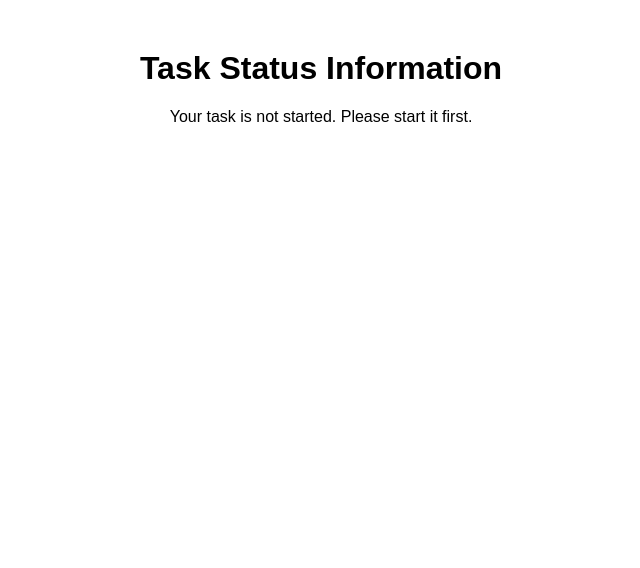
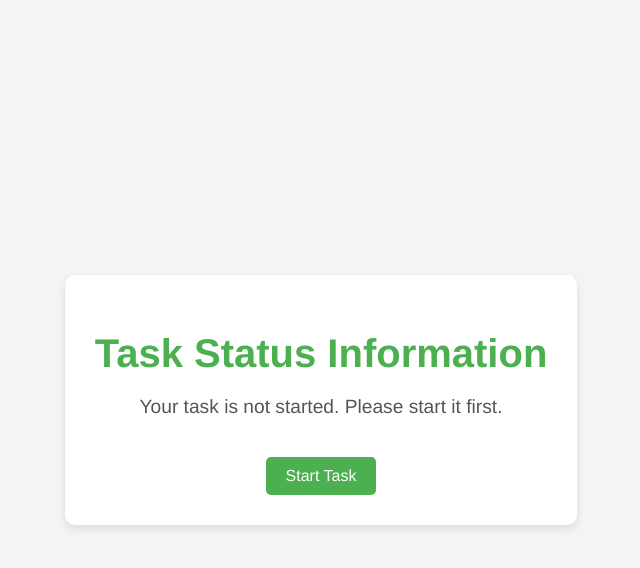
Before and after one commit to AnjumanBhandar/Task-Status-Page, a plain HTML site: page index.html in a window 1280 px wide. Shown: the whole page, without its empty margins (319-959 px from the left). Drawn offline with Linux system fonts and the light colour scheme.

Commit message:
Update index.html

```diff
--- a/index.html
+++ b/index.html
@@ -1,17 +1,59 @@
 <!DOCTYPE html>
-<html>
+<html lang="en">
 <head>
+    <meta charset="UTF-8">
+    <meta name="viewport" content="width=device-width, initial-scale=1.0">
     <title>Task Status</title>
     <style>
         body {
-            font-family: Arial, sans-serif;
+            font-family: 'Helvetica Neue', Arial, sans-serif;
+            background-color: #f4f4f4;
+            color: #333;
+            display: flex;
+            justify-content: center;
+            align-items: center;
+            height: 100vh;
+            margin: 0;
+        }
+        .container {
+            background: #fff;
+            padding: 30px;
+            border-radius: 10px;
+            box-shadow: 0 4px 8px rgba(0, 0, 0, 0.1);
+            max-width: 500px;
             text-align: center;
-            margin-top: 50px;
+        }
+        h1 {
+            font-size: 2.5em;
+            color: #4CAF50;
+            margin-bottom: 20px;
+        }
+        p {
+            font-size: 1.2em;
+            color: #555;
+        }
+        .start-btn {
+            display: inline-block;
+            margin-top: 20px;
+            padding: 10px 20px;
+            font-size: 1em;
+            color: #fff;
+            background-color: #4CAF50;
+            border: none;
+            border-radius: 5px;
+            cursor: pointer;
+            text-decoration: none;
+        }
+        .start-btn:hover {
+            background-color: #45a049;
         }
     </style>
 </head>
 <body>
-    <h1>Task Status Information</h1>
-    <p>Your task is not started. Please start it first.</p>
+    <div class="container">
+        <h1>Task Status Information</h1>
+        <p>Your task is not started. Please start it first.</p>
+        <a href="#" class="start-btn">Start Task</a>
+    </div>
 </body>
 </html>
```
